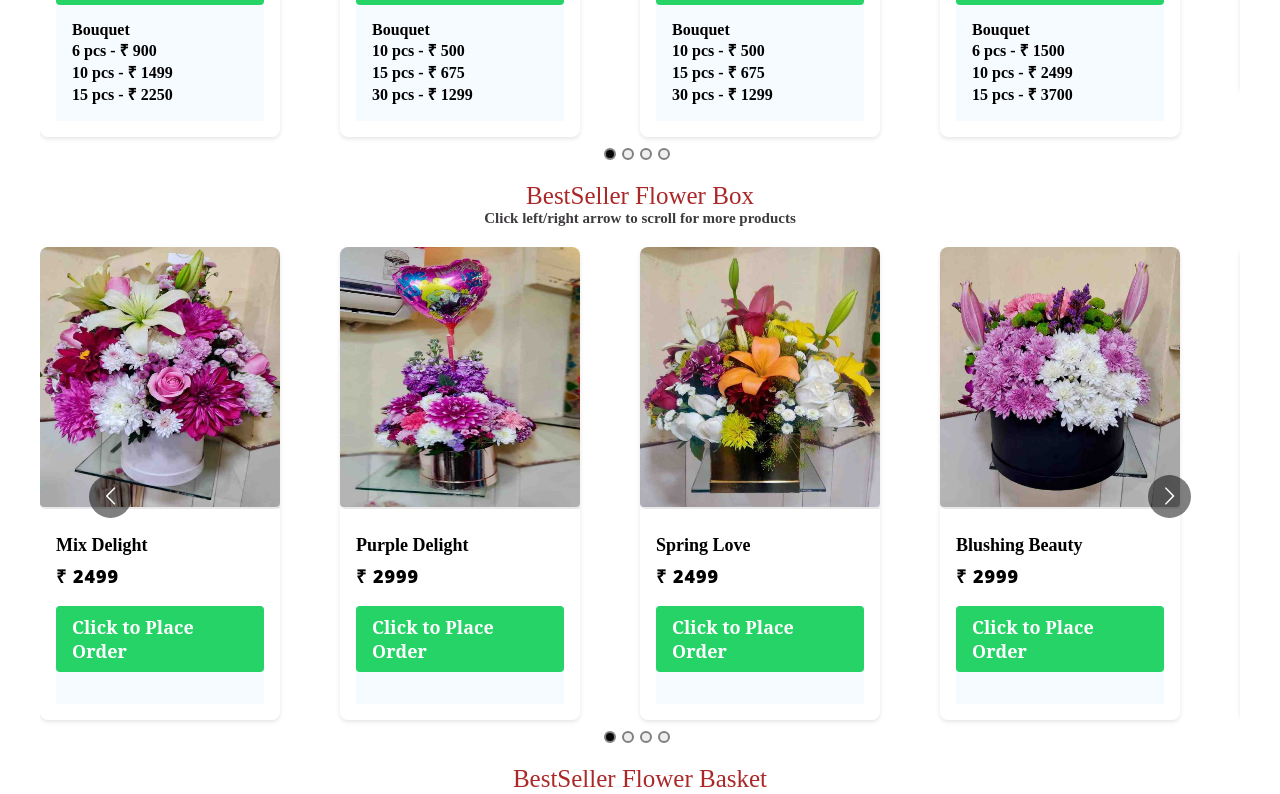
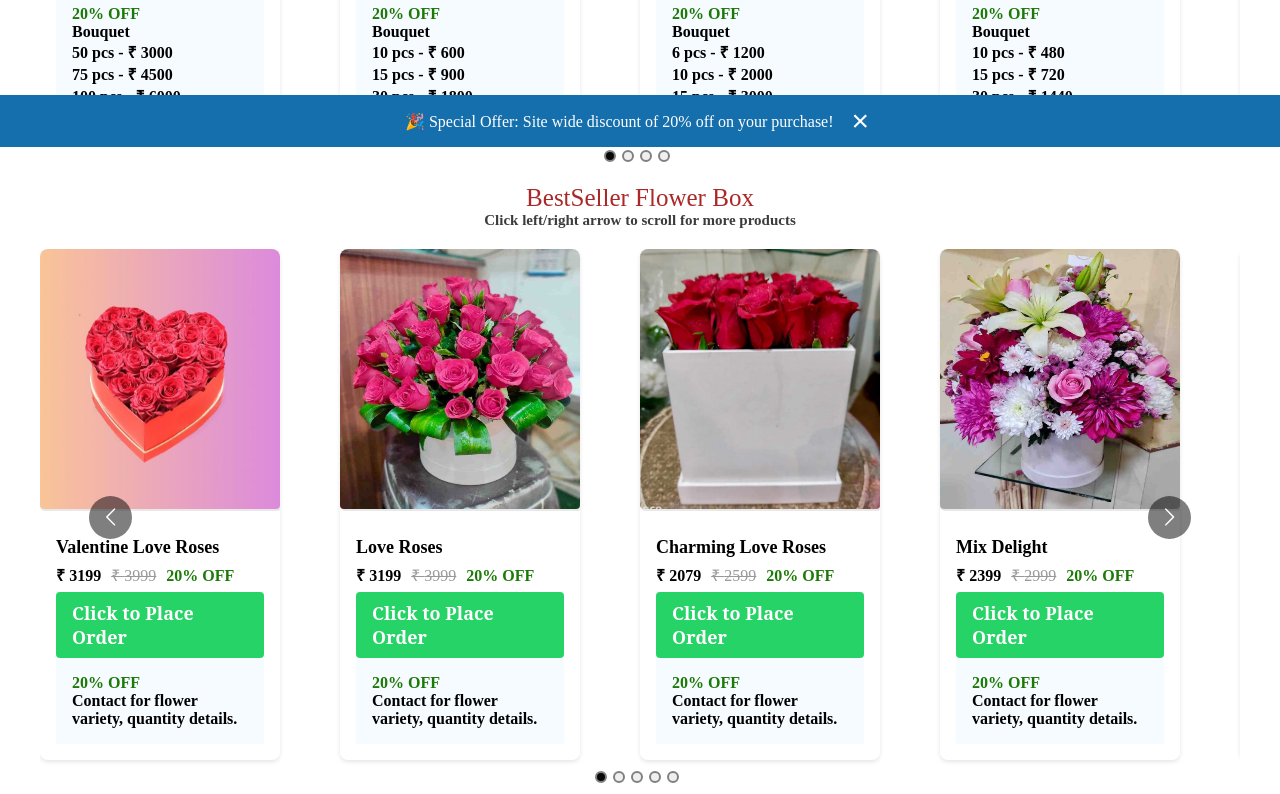
Before and after one commit to bhanupsingh77/flowe01, a Next.js app: page / in a window 1280 px wide. Shown: the part 653-1447 px from the top of the page. Built offline with nearby package versions, Linux system fonts and the light colour scheme.

Commit message:
minor improvements

```diff
--- a/pages/index.js
+++ b/pages/index.js
@@ -1,6 +1,7 @@
 import Head from "next/head";
 import { Inter } from "@next/font/google";
 import ProductPromotion from "../src/components/productPromotion";
+import NotificationBar from "../src/components/notificationBar";
 import ProductCarousel from "../src/components/productCarousel";
 import BrandLocation from "../src/components/brandLocation";
 import BrandCustomerReview from "../src/components/brandCustomerReview";
@@ -43,6 +44,7 @@ export default function Home({ allPostsData }) {
         />
       </Head>
       <main>
+        <NotificationBar />
         <ProductPromotion />
         <ProductCarousel
           productData={bouquetFlowerData}
--- a/productData/basketFlowerData.js
+++ b/productData/basketFlowerData.js
@@ -1,57 +1,57 @@
 const basketFlowerData = [
   {
+    name: "Sunshine Yellow",
+    price: "5999",
+    info: "Contact for flower variety, quantity details.",
+    image: `/productImages/flowerBasket006.jpeg`,
+    productCategory: "Basket",
+  },
+  {
     name: "White Paradise",
-    price: "₹ 5999",
-    info: "",
+    price: "5999",
+    info: "Contact for flower variety, quantity details.",
     image: `/productImages/flowerBasket001.jpeg`,
     productCategory: "Basket",
   },
   {
     name: "Heavenly Look",
-    price: "₹ 7999",
-    info: "",
+    price: "7999",
+    info: "Contact for flower variety, quantity details.",
     image: `/productImages/flowerBasket002.jpeg`,
     productCategory: "Basket",
   },
   {
     name: "Simply Splendid",
-    price: "₹ 5999",
-    info: "",
+    price: "5999",
+    info: "Contact for flower variety, quantity details.",
     image: `/productImages/flowerBasket003.jpeg`,
     productCategory: "Basket",
   },
   {
     name: "Stargazer Arrangement",
-    price: "₹ 6499",
-    info: "",
+    price: "6499",
+    info: "Contact for flower variety, quantity details.",
     image: `/productImages/flowerBasket004.jpeg`,
     productCategory: "Basket",
   },
   {
     name: "Elegance Pink",
-    price: "₹ 5999",
-    info: "",
+    price: "5999",
+    info: "Contact for flower variety, quantity details.",
     image: `/productImages/flowerBasket005.jpeg`,
     productCategory: "Basket",
   },
   {
-    name: "Sunshine Yellow",
-    price: "₹ 5999",
-    info: "",
-    image: `/productImages/flowerBasket006.jpeg`,
-    productCategory: "Basket",
-  },
-  {
     name: "Mix Fragrance",
-    price: "₹ 5999",
-    info: "",
+    price: "5999",
+    info: "Contact for flower variety, quantity details.",
     image: `/productImages/flowerBasket007.jpeg`,
     productCategory: "Basket",
   },
   {
     name: "Enchanted Love",
-    price: "₹ 8999",
-    info: "",
+    price: "8999",
+    info: "Contact for flower variety, quantity details.",
     image: `/productImages/flowerBasket008.jpeg`,
     productCategory: "Basket",
   },
--- a/productData/bouquetFlowerData.js
+++ b/productData/bouquetFlowerData.js
@@ -1,85 +1,97 @@
 const bouquetFlowerData = [
   {
+    name: "Valentine Love \n(Rose)",
+    price: "75",
+    size: [50, 75, 100],
+    info: "Bouquet\n 50 pcs - ₹ price1\n75 pcs - ₹ price2\n 100 pcs - ₹ price3",
+    image: `/productImages/flowerBouquet005.jpeg`,
+    productCategory: "Bouquet",
+  },
+  {
+    name: "Red Love \n(Rose)",
+    price: "75",
+    size: [10, 15, 30],
+    info: "Bouquet\n 10 pcs - ₹ price1\n 15 pcs - ₹ price2\n 30 pcs - ₹ price3",
+    image: `/productImages/flowerBouquet003.jpeg`,
+    productCategory: "Bouquet",
+  },
+  {
     name: "Sunrise Yellow \n(Asiatic Lilies)",
-    price: "₹ 900",
-    info: "Bouquet\n6 pcs - ₹ 900\n10 pcs - ₹ 1499\n 15 pcs - ₹ 2250",
+    price: "250",
+    size: [6, 10, 15],
+    info: "Bouquet\n6 pcs - ₹ price1\n10 pcs - ₹ price2\n 15 pcs - ₹ price3",
     image: `/productImages/flowerBouquet001.jpeg`,
     productCategory: "Bouquet",
   },
   {
     name: "Orange \n(Carnation)",
-    price: "₹ 500",
-    info: "Bouquet\n10 pcs - ₹ 500\n15 pcs - ₹ 675\n30 pcs - ₹ 1299",
+    price: "60",
+    size: [10, 15, 30],
+    info: "Bouquet\n10 pcs - ₹ price1\n15 pcs - ₹ price2\n30 pcs - ₹ price3",
     image: `/productImages/flowerBouquet002.jpeg`,
     productCategory: "Bouquet",
   },
   {
-    name: "Red Love \n(Rose)",
-    price: "₹ 500",
-    info: "Bouquet\n 10 pcs - ₹ 500\n 15 pcs - ₹ 675\n 30 pcs - ₹ 1299",
-    image: `/productImages/flowerBouquet003.jpeg`,
-    productCategory: "Bouquet",
-  },
-  {
     name: "Orange \n(Oriental Lilies)",
-    price: "₹ 1500",
-    info: "Bouquet\n6 pcs - ₹ 1500\n10 pcs - ₹ 2499\n 15 pcs - ₹ 3700",
+    price: "300",
+    size: [6, 10, 15],
+    info: "Bouquet\n6 pcs - ₹ price1\n10 pcs - ₹ price2\n 15 pcs - ₹ price3",
     image: `/productImages/flowerBouquet004.jpeg`,
     productCategory: "Bouquet",
   },
   {
-    name: "Valentine Love \n(Rose)",
-    price: "₹ 500",
-    info: "Bouquet\n 50 pcs - ₹ 2399",
-    image: `/productImages/flowerBouquet005.jpeg`,
-    productCategory: "Bouquet",
-  },
-  {
     name: "White \n(Carnation)",
-    price: "₹ 500",
-    info: "Bouquet\n 10 pcs - ₹ 500\n 15 pcs - ₹ 675\n 30 pcs - ₹ 1299",
+    price: "60",
+    size: [10, 15, 30],
+    info: "Bouquet\n 10 pcs - ₹ price1\n 15 pcs - ₹ price2\n 30 pcs - ₹ price3",
     image: `/productImages/flowerBouquet006.jpeg`,
     productCategory: "Bouquet",
   },
   {
     name: "Pink \n(Oriental Lilies)",
-    price: "₹ 1500",
-    info: "Bouquet\n6 pcs - ₹ 1500\n10 pcs - ₹ 2499\n 15 pcs - ₹ 3700",
+    price: "300",
+    size: [6, 10, 15],
+    info: "Bouquet\n6 pcs - ₹ price1\n10 pcs - ₹ price2\n 15 pcs - ₹ price3",
     image: `/productImages/flowerBouquet007.jpeg`,
     productCategory: "Bouquet",
   },
   {
     name: "Blue \n (Orchid)",
-    price: "₹ 600",
-    info: "Bouquet\n 6 pcs - ₹ 600\n 10 pcs - ₹ 999\n 15 pcs - ₹ 1499",
+    price: "130",
+    size: [6, 10, 15],
+    info: "Bouquet\n 6 pcs - ₹ price1\n 10 pcs - ₹ price2\n 15 pcs - ₹ price3",
     image: `/productImages/flowerBouquet008.jpeg`,
     productCategory: "Bouquet",
   },
   {
     name: "Red \n(Carnation)",
-    price: "₹ 500",
-    info: "Bouquet\n 10 pcs - ₹ 500\n 15 pcs - ₹ 675\n 30 pcs - ₹ 1299",
+    price: "60",
+    size: [10, 15, 30],
+    info: "Bouquet\n 10 pcs - ₹ price1\n 15 pcs - ₹ price2\n 30 pcs - ₹ price3",
     image: `/productImages/flowerBouquet009.jpeg`,
     productCategory: "Bouquet",
   },
   {
     name: "White \n(Asiatic Lilies)",
-    price: "₹ 900",
-    info: "Bouquet\n6 pcs - ₹ 900\n10 pcs - ₹ 1499\n 15 pcs - ₹ 2250",
+    price: "250",
+    size: [6, 10, 15],
+    info: "Bouquet\n6 pcs - ₹ price1\n10 pcs - ₹ price2\n 15 pcs - ₹ price3",
     image: `/productImages/flowerBouquet010.jpeg`,
     productCategory: "Bouquet",
   },
   {
     name: "Pink \n(Asiatic Lilies)",
-    price: "₹ 900",
-    info: "Bouquet\n6 pcs - ₹ 900\n10 pcs - ₹ 1499\n 15 pcs - ₹ 2250",
+    price: "250",
+    size: [6, 10, 15],
+    info: "Bouquet\n6 pcs - ₹ price1\n10 pcs - ₹ price2\n 15 pcs - ₹ price3",
     image: `/productImages/flowerBouquet011.jpeg`,
     productCategory: "Bouquet",
   },
   {
     name: "Pink \n (Orchid)",
-    price: "₹ 600",
-    info: "Bouquet\n 6 pcs - ₹ 600\n 10 pcs - ₹ 999\n 15 pcs - ₹ 1499",
+    price: "130",
+    size: [6, 10, 15],
+    info: "Bouquet\n 6 pcs - ₹ price1\n 10 pcs - ₹ price2\n 15 pcs - ₹ price3",
     image: `/productImages/flowerBouquet012.jpeg`,
     productCategory: "Bouquet",
   },
--- a/productData/boxFlowerData.js
+++ b/productData/boxFlowerData.js
@@ -1,85 +1,94 @@
 const boxFlowerData = [
   {
+    name: "Valentine Love Roses",
+    price: "3999",
+    info: "Contact for flower variety, quantity details.",
+    image: `/productImages/flowerBox013.jpeg`,
+    productCategory: "Box Arrangement",
+  },
+  {
+    name: "Love Roses",
+    price: "3999",
+    info: "Contact for flower variety, quantity details.",
+    image: `/productImages/flowerBox008.jpeg`,
+    productCategory: "Box Arrangement",
+  },
+  {
+    name: "Charming Love Roses",
+    price: "2599",
+    info: "Contact for flower variety, quantity details.",
+    image: `/productImages/flowerBox011.jpeg`,
+    productCategory: "Box Arrangement",
+  },
+  {
     name: "Mix Delight",
-    price: "₹ 2499",
-    info: "",
+    price: "2999",
+    info: "Contact for flower variety, quantity details.",
     image: `/productImages/flowerBox001.jpeg`,
     productCategory: "Box Arrangement",
   },
   {
+    name: "Spring Love",
+    price: "2999",
+    info: "Contact for flower variety, quantity details.",
+    image: `/productImages/flowerBox003.jpeg`,
+    productCategory: "Box Arrangement",
+  },
+  {
     name: "Purple Delight",
-    price: "₹ 2999",
-    info: "",
+    price: "2999",
+    info: "Contact for flower variety, quantity details.",
     image: `/productImages/flowerBox002.jpeg`,
     productCategory: "Box Arrangement",
   },
   {
-    name: "Spring Love",
-    price: "₹ 2499",
-    info: "",
-    image: `/productImages/flowerBox003.jpeg`,
-    productCategory: "Box Arrangement",
-  },
-  {
     name: "Blushing Beauty",
-    price: "₹ 2999",
-    info: "",
+    price: "2999",
+    info: "Contact for flower variety, quantity details.",
     image: `/productImages/flowerBox004.jpeg`,
     productCategory: "Box Arrangement",
   },
   {
     name: "Sweet Harmony",
-    price: "₹ 2999",
-    info: "",
+    price: "2999",
+    info: "Contact for flower variety, quantity details.",
     image: `/productImages/flowerBox005.jpeg`,
     productCategory: "Box Arrangement",
   },
   {
     name: "Floral Symphony",
-    price: "₹ 2999",
-    info: "",
+    price: "2999",
+    info: "Contact for flower variety, quantity details.",
     image: `/productImages/flowerBox006.jpeg`,
     productCategory: "Box Arrangement",
   },
   {
     name: "Blissful Symphony",
-    price: "₹ 2999",
-    info: "",
+    price: "2999",
+    info: "Contact for flower variety, quantity details.",
     image: `/productImages/flowerBox007.jpeg`,
     productCategory: "Box Arrangement",
   },
-  {
-    name: "Charming Love Roses",
-    price: "₹ 2999",
-    info: "",
-    image: `/productImages/flowerBox008.jpeg`,
-    productCategory: "Box Arrangement",
-  },
+
   {
     name: "Pristine Beauty",
-    price: "₹ 2999",
-    info: "",
+    price: "2999",
+    info: "Contact for flower variety, quantity details.",
     image: `/productImages/flowerBox009.jpeg`,
     productCategory: "Box Arrangement",
   },
   {
     name: "Magical Dream",
-    price: "₹ 2999",
-    info: "",
+    price: "2999",
+    info: "Contact for flower variety, quantity details.",
     image: `/productImages/flowerBox010.jpeg`,
     productCategory: "Box Arrangement",
   },
-  {
-    name: "Spring Love",
-    price: "₹ 2499",
-    info: "",
-    image: `/productImages/flowerBox011.jpeg`,
-    productCategory: "Box Arrangement",
-  },
+
   {
     name: "Simply Splendid",
-    price: "₹ 2999",
-    info: "",
+    price: "2999",
+    info: "Contact for flower variety, quantity details.",
     image: `/productImages/flowerBox012.jpeg`,
     productCategory: "Box Arrangement",
   },
--- a/src/components/brandCustomerReview.js
+++ b/src/components/brandCustomerReview.js
@@ -31,7 +31,7 @@ const BrandCustomerReview = ({ CustomersReviewData }) => {
     <div className={styles.mainContainer}>
       <div className={styles.heading}>Customer Review</div>
       <div className={styles.headingTwo}>
-        Hear from our satisfied customers.
+        Hear what our customers have to say about their experiences.
       </div>
       <div>
         <Carousel
--- a/src/components/header.js
+++ b/src/components/header.js
@@ -52,12 +52,12 @@ const Header = () => {
                   </a>
                 </p>
                 <p className={styles.header__nav_link}>
-                  Phone/whatsApp <FaPhone size={12} />{" "}
+                  Phone call <FaPhone size={12} />{" "}
                   <a
                     style={{ color: "white", textDecorationLine: "none" }}
                     href="tel:919810948655"
                   >
-                    +91 9810948655/9315551966
+                    +91 9810948655 / 9315551966
                   </a>
                 </p>
               </li>
--- /dev/null
+++ b/src/components/notificationBar.js
@@ -0,0 +1,28 @@
+// components/DiscountNotification.js
+import React, { useState } from "react";
+import styles from "../../styles/notificationBar.module.css"; // Import external stylesheet
+
+const NotificationBar = () => {
+  const [isNotificationVisible, setNotificationVisibility] = useState(true);
+
+  const hideNotification = () => {
+    setNotificationVisibility(false);
+  };
+
+  return (
+    <>
+      {isNotificationVisible && (
+        <div className={styles.notificationBar}>
+          <p className={styles.content}>
+            🎉 Special Offer: Site wide discount of 20% off on your purchase!
+          </p>
+          <button className={styles.closeButton} onClick={hideNotification}>
+            &times;
+          </button>
+        </div>
+      )}
+    </>
+  );
+};
+
+export default NotificationBar;
--- a/src/components/productCard.js
+++ b/src/components/productCard.js
@@ -7,13 +7,27 @@ import { FiChevronDown, FiChevronUp } from "react-icons/fi";
 import OrderCallButton from "./orderCallButton.js";
 
 const ProductCard = ({ product }) => {
-  const { name, price, image, info, productCategory } = product;
+  const { name, price, image, info, size, productCategory } = product;
   const [showInfo, setShowInfo] = useState(true);
+  const originalPrice = size ? price * size[0] : price;
+  const discount = 20; //product price discount %
+  const price1 = size ? price * size[0] * ((100 - discount) / 100) : price;
+  const price2 = size ? price * size[1] * ((100 - discount) / 100) : price;
+  const price3 = size ? price * size[2] * ((100 - discount) / 100) : price;
+  const calculateDiscountedPrice = () => {
+    const discountPercentage = discount / 100;
+    return originalPrice - Math.round(originalPrice * discountPercentage);
+  };
   const toggleInfo = () => {
     setShowInfo(!showInfo);
   };
-
-  const infoText = info.split("\n").map((str) => <div key={str}>{str}</div>);
+  const infoWithPrice = info
+    .replaceAll("price1", `${price1}`)
+    .replaceAll("price2", `${price2}`)
+    .replaceAll("price3", `${price3}`);
+  const infoText = infoWithPrice
+    .split("\n")
+    .map((str) => <div key={str}>{str}</div>);
   const cardNames = name.split("\n").map((str) => <div key={str}>{str}</div>);
 
   return (
@@ -21,7 +35,14 @@ const ProductCard = ({ product }) => {
       <Image fill className={styles.cardImage} src={image} alt={name} />
       <div className={styles.cardContent}>
         <div className={styles.cardName}>{cardNames}</div>
-        <p className={styles.cardPrice}>{price}</p>
+        {/* <p className={styles.cardPrice}>₹{price}</p> */}
+        <div className={styles.product}>
+          <span className={styles.discountedPrice}>
+            ₹ {calculateDiscountedPrice()}
+          </span>
+          <span className={styles.originalPrice}>₹ {originalPrice}</span>
+          <span className={styles.discountPercentage}>{discount}% OFF</span>
+        </div>
         {/* whatsapp impletation stoped due image sending issue */}
         {/* <WhatsAppButtonAdvance
           phoneNumber="+919315551966"
@@ -36,6 +57,9 @@ const ProductCard = ({ product }) => {
         <div
           className={`${styles.cardInfo} ${showInfo ? styles.cardExpand : ""}`}
         >
+          <div>
+            <span className={styles.discountPercentage}>{discount}% OFF</span>
+          </div>
           <div className={styles.infoCardContainer}>{infoText}</div>
         </div>
       </div>
--- a/src/components/productCarousel.js
+++ b/src/components/productCarousel.js
@@ -44,7 +44,7 @@ const ProductCarousel = ({ productCategory, productData }) => {
         responsive={responsive}
         ssr={false} // means to render carousel on server-side.
         infinite={true}
-        autoPlay={false}
+        // autoPlay={false}
         // autoPlaySpeed={1200}
         keyBoardControl={false}
         // customTransition="all .8"
@@ -55,12 +55,20 @@ const ProductCarousel = ({ productCategory, productData }) => {
         dotListClass="custom-dot-list-style"
         itemClass="carousel-item-padding-40-px"
       >
-        {productData.map(({ productCategory, name, price, image, info }, i) => {
+        {productData.map(
+          ({ productCategory, name, price, image, info, size }, i) => {
             if (i + 1 >= 10) {
               return (
                 <div className={styles.imageContainer} key={`key${name}${i}`}>
                   <ProductCard
-                  product={{ productCategory, name, price, image, info }}
+                    product={{
+                      productCategory,
+                      name,
+                      price,
+                      image,
+                      info,
+                      size,
+                    }}
                   />
                 </div>
               );
@@ -68,12 +76,20 @@ const ProductCarousel = ({ productCategory, productData }) => {
               return (
                 <div className={styles.imageContainer} key={`key${i}`}>
                   <ProductCard
-                  product={{ productCategory, name, price, image, info }}
+                    product={{
+                      productCategory,
+                      name,
+                      price,
+                      image,
+                      info,
+                      size,
+                    }}
                   />
                 </div>
               );
             }
-        })}
+          }
+        )}
       </Carousel>
     </div>
   );
--- a/src/components/productPromotion.js
+++ b/src/components/productPromotion.js
@@ -6,10 +6,10 @@ function ProductPromotion() {
     <div className={styles.mainContaineer}>
       <div>
         <p className={styles.contactInfo}>
-          Contact Us for order (Delhi NCR) phone/whatsApp
+          Contact Us for order (Delhi NCR) phone call
           <a className={styles.number} href="tel:919810948655">
             {" "}
-            +91 9810948655/9315551966
+            +91 9810948655 / 9315551966
           </a>{" "}
           Landline
           <a className={styles.number} href="tel:01124333121">
--- /dev/null
+++ b/styles/notificationBar.module.css
@@ -0,0 +1,30 @@
+/* components/DiscountNotification.module.css */
+
+.notificationBar {
+  background-color: #156fac;
+  color: #fff;
+  padding: 8px 0;
+  position: fixed;
+  bottom: 0;
+  left: 0;
+  width: 100%;
+  z-index: 1000;
+  display: flex;
+  justify-content: center;
+  align-items: center;
+}
+.content {
+  margin: 0px;
+  margin-left: 12px;
+}
+
+.closeButton {
+  background-color: transparent;
+  color: #fff;
+  border: none;
+  cursor: pointer;
+  font-size: 30px;
+  margin: 0 12px;
+}
+
+/* Adjust the styles for the navigation bar */
--- a/styles/productCard.module.css
+++ b/styles/productCard.module.css
@@ -74,6 +74,31 @@
     height: auto;
   }
 } */
+
+/* discount card */
+
+.product {
+  margin: 2px 0px;
+  padding: 4px 0px;
+}
+
+.originalPrice {
+  text-decoration: line-through;
+  color: #999;
+  margin-right: 10px;
+}
+
+.discountedPrice {
+  color: #000000; /* Adjust the color as needed */
+  font-weight: bold;
+  margin-right: 10px;
+}
+
+.discountPercentage {
+  color: #1b7906; /* Adjust the color as needed */
+  font-weight: bold;
+}
+
 @media (min-width: 769px) {
   .cardExpand {
     display: block;
@@ -149,8 +174,12 @@
     background-color: #e3f2ff52;
   }
   .infoCardContainer {
-    height: 90px;
-    font-size: medium;
+    font-size: 14px;
     font-weight: bold;
   }
+  /* discount card */
+
+  .product {
+    font-size: 12px;
+  }
 }
```
Also changed, not shown: public/productImages/flowerBox013.jpeg (added). Lines whose indentation alone changed are shown as unchanged.
